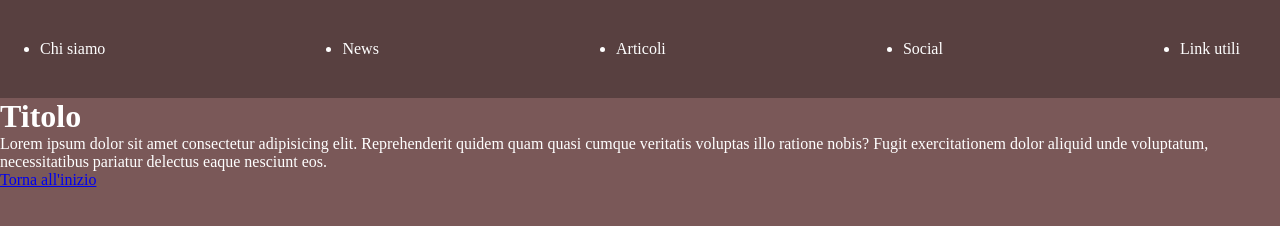
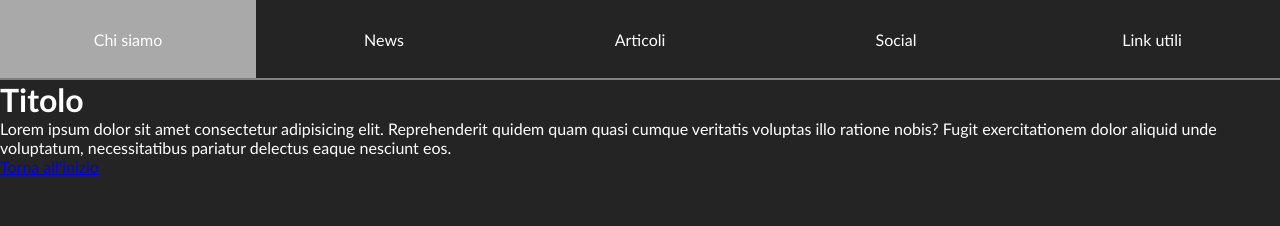
Before and after one commit to Hackademy-Part-time-29/Esercizio_01, a plain HTML site: page index.html in a window 1280 px wide. Drawn offline with Linux system fonts and the light colour scheme.

Commit message:
ho migliorato la navbar

```diff
--- a/index.html
+++ b/index.html
@@ -11,13 +11,13 @@
 <body>
     <nav>
         <div class="navbar">
-            <ul>
-                <li><a href=""></a>Chi siamo</li>
-                <li><a href=""></a>News</li>
-                <li><a href=""></a>Articoli</li>
-                <li><a href=""></a>Social</li>
-                <li><a href=""></a>Link utili</li>
-            </ul>
+
+                <div class="navbar-box1"><a href="">Chi siamo</a></div>
+                <div class="navbar-box2"><a href="">News</a></div>
+                <div class="navbar-box3"><a href="">Articoli</a></div>
+                <div class="navbar-box4"><a href="">Social</a></div>
+                <div class="navbar-box5"><a href="">Link utili</a></div>
+
         </div>
     </nav>
     <main>
--- a/style.css
+++ b/style.css
@@ -5,20 +5,75 @@
 }
 
 body{
-    background-color: rgb(122, 88, 88);
+    background-color: rgb(36, 36, 36);
+    color: white;
+    font-family: 'Gill Sans', 'Gill Sans MT', Calibri, 'Trebuchet MS', sans-serif;
+}
+
+.navbar a{
+    text-decoration: none;
     color: white;
 }
 
 .navbar{
-    background-color:  rgb(88, 64, 64);
-    padding: 30px;
-
+    background-color:  rgb(36, 36, 36);
+    border-bottom: 2px solid gray;
+    display: flex;
+    justify-content: space-between;
+    align-items: center;
+    height: 10vh;
 }
 
-ul{
-    display:flex;
-    justify-content: space-between;
+.navbar-box1{
+    display: flex;
+    align-items: center;
+    justify-content: center;
+    height: 100%;
+    width: 25%;
+}
+.navbar-box2{
+    display: flex;
+    align-items: center;
+    justify-content: center;
+    height: 100%;
+    width: 25%;
+}
+.navbar-box3{
+    display: flex;
+    align-items: center;
+    justify-content: center;
+    height: 100%;
+    width: 25%;
+}
+.navbar-box4{
+    display: flex;
+    align-items: center;
+    justify-content: center;
+    height: 100%;
+    width: 25%;
+}
+.navbar-box5{
+    display: flex;
+    align-items: center;
+    justify-content: center;
+    height: 100%;
+    width: 25%;
+}
 
+.navbar-box1:hover{
+background-color: darkgray;
+}
+.navbar-box2:hover{
+background-color: darkgray;
+}
+.navbar-box3:hover{
+background-color: darkgray;
+}
+.navbar-box4:hover{
+background-color: darkgray;
+}
+.navbar-box5:hover{
+background-color: darkgray;
 }
 
 ul li{
```
